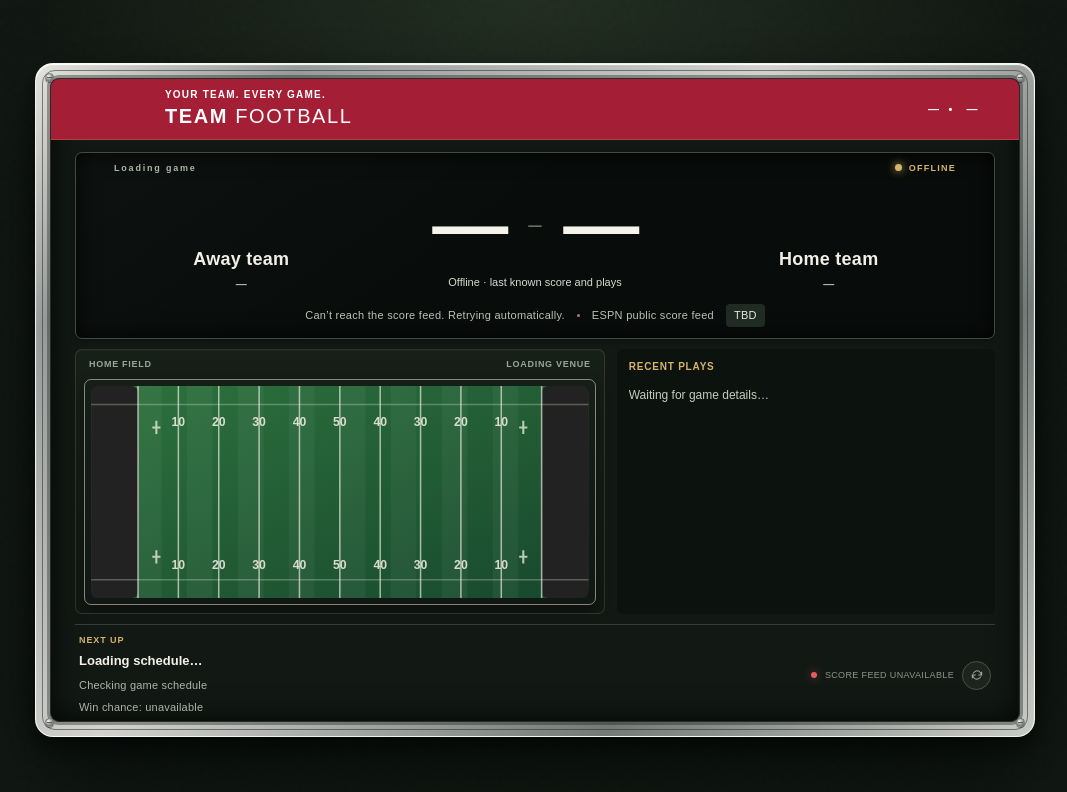
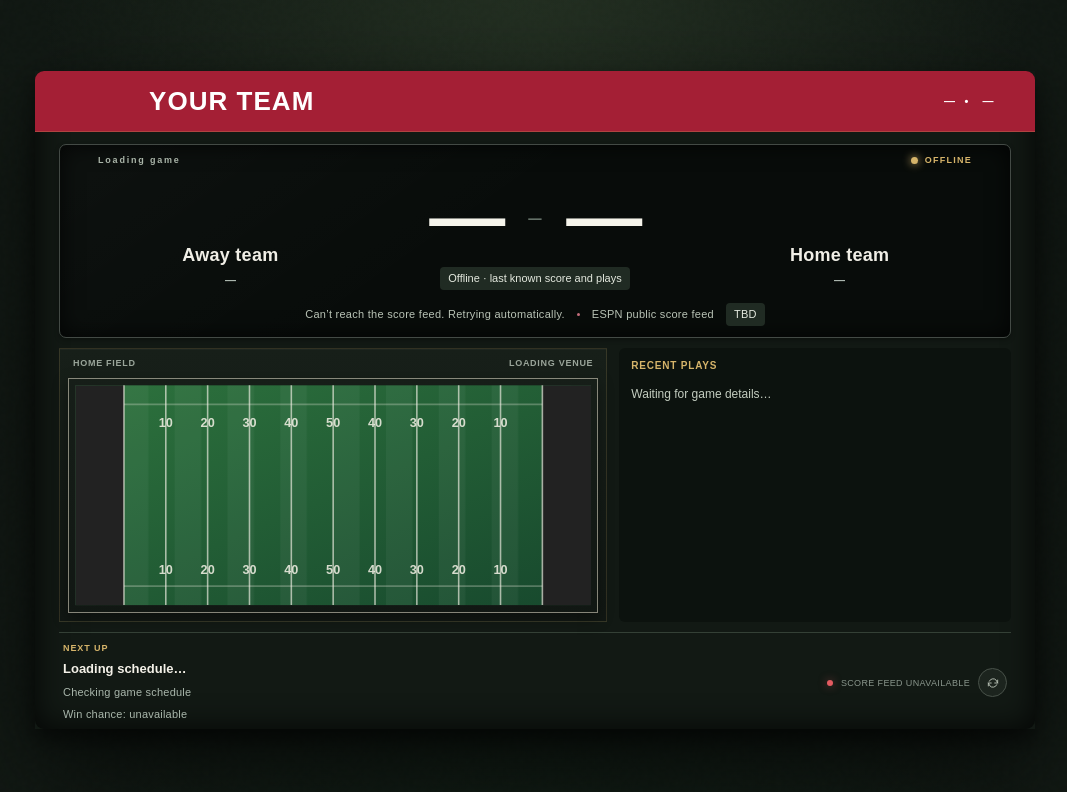
Before and after one commit to nicholasfrei/football-scoreboard, a website with bundled scripts: page public/index.html in a window 1280 px wide. Shown: the whole page, without its empty margins (105-1172 px from the left). Built offline with nearby package versions, Linux system fonts and the light colour scheme; files whose address does not match are found by name.

Commit message:
updating some of the styling

```diff
--- a/public/app.js
+++ b/public/app.js
@@ -1,5 +1,6 @@
 import { createHighlightTracker, highlightDuration, HIGHLIGHT_LABELS } from "./highlights.js";
 import { fieldBranding } from "./field-branding.js";
+import { possessionBranding } from "./possession-branding.js";
 
 const POLL_INTERVAL_MS = 30_000;
 let timeZone = "America/Chicago";
@@ -212,6 +213,10 @@ function updateField(game) {
 }
 
 function updatePossession(game) {
+  const branding = possessionBranding(game);
+  const detail = document.querySelector("#ball-detail");
+  detail.style.setProperty("--possession-color", branding.color);
+  detail.style.setProperty("--possession-ink", branding.ink);
   const home = game?.homeAway === "home" ? game.selectedTeam : game?.opponent;
   const away = game?.homeAway === "home" ? game.opponent : game?.selectedTeam;
   for (const [side, team] of [["home", home], ["away", away]]) {
--- a/public/index.html
+++ b/public/index.html
@@ -10,17 +10,12 @@
   </head>
   <body>
     <main class="mount" aria-label="Football scoreboard">
-      <div class="mount-screw screw-one" aria-hidden="true"></div>
-      <div class="mount-screw screw-two" aria-hidden="true"></div>
-      <div class="mount-screw screw-three" aria-hidden="true"></div>
-      <div class="mount-screw screw-four" aria-hidden="true"></div>
 
       <section class="display">
         <header class="brand-bar">
           <div id="brand-logo" class="brand-mark"></div>
           <div class="brand-copy">
-            <p id="brand-location" class="eyebrow">YOUR TEAM. EVERY GAME.</p>
-            <h1><strong id="brand-name">TEAM</strong> <span>FOOTBALL</span></h1>
+            <h1><strong id="brand-location">YOUR</strong> <strong id="brand-name">TEAM</strong></h1>
           </div>
           <div class="season-chip"><span id="league-name">—</span><span>•</span> <span id="season-year">—</span></div>
         </header>
@@ -116,13 +111,13 @@
                 <rect width="50" height="440" fill="#ffffff" opacity=".045" />
               </pattern>
             </defs>
-            <rect x="12" y="12" width="976" height="416" rx="18" fill="url(#turf)" />
-            <rect x="12" y="12" width="976" height="416" rx="18" fill="url(#mow-stripes)" />
-            <rect class="endzone" x="12" y="12" width="92" height="416" rx="12" />
-            <rect class="endzone" x="896" y="12" width="92" height="416" rx="12" />
+            <rect x="12" y="12" width="976" height="416" fill="url(#turf)" />
+            <rect x="12" y="12" width="976" height="416" fill="url(#mow-stripes)" />
+            <rect class="endzone" x="12" y="12" width="92" height="416" />
+            <rect class="endzone" x="896" y="12" width="92" height="416" />
             <g fill="none" stroke="#f4f1e6" stroke-opacity=".65" stroke-width="3">
               <path d="M104 12v416 M183.2 12v416 M262.4 12v416 M341.6 12v416 M420.8 12v416 M500 12v416 M579.2 12v416 M658.4 12v416 M737.6 12v416 M816.8 12v416 M896 12v416" />
-              <path d="M12 48h976 M12 392h976" stroke-opacity=".28" />
+              <path d="M104 48h792 M104 392h792" stroke-opacity=".28" />
             </g>
             <g fill="#f4f1e6" font-family="Arial, sans-serif" font-size="24" font-weight="700" text-anchor="middle" opacity=".86">
               <text x="183.2" y="90">10</text><text x="262.4" y="90">20</text><text x="341.6" y="90">30</text>
@@ -139,15 +134,12 @@
               <text id="endzone-mascot" x="942" y="230" transform="rotate(90 942 220)"></text>
             </g>
             <g id="first-down-marker" visibility="hidden" aria-label="Line to gain">
-              <line x1="0" y1="18" x2="0" y2="422" stroke="#ffda57" stroke-width="5" />
+              <line x1="0" y1="12" x2="0" y2="428" stroke="#ffda57" stroke-width="5" />
             </g>
             <g id="ball-marker" visibility="hidden" aria-label="Reported ball position">
-              <line x1="0" y1="18" x2="0" y2="422" stroke="#70c9ff" stroke-width="4" />
+              <line x1="0" y1="12" x2="0" y2="428" stroke="#70c9ff" stroke-width="4" />
               <ellipse cx="0" cy="220" rx="20" ry="12" fill="#6e331b" stroke="white" stroke-width="3" />
               <path d="M-10 220h20 M-5 215v10 M0 215v10 M5 215v10" stroke="white" stroke-width="2" />
-            </g>
-            <g fill="#f4f1e6" opacity=".75">
-              <path d="M140 80v26m-8-13h16 M140 334v26m-8-13h16 M860 80v26m-8-13h16 M860 334v26m-8-13h16" stroke="#f4f1e6" stroke-width="4" />
             </g>
           </svg>
         </section>
--- /dev/null
+++ b/public/possession-branding.js
@@ -0,0 +1,14 @@
+export function possessionBranding(game) {
+  const team = game?.state === "live"
+    ? [game.selectedTeam, game.opponent].find((team) => team?.id === game.possessionTeamId)
+    : null;
+  const color = team?.color;
+  if (!/^#[0-9a-f]{6}$/i.test(color ?? "")) return { color: "#202b23", ink: "#e4e9df" };
+
+  const channels = color.slice(1).match(/../g).map((channel) => {
+    const value = parseInt(channel, 16) / 255;
+    return value <= .04045 ? value / 12.92 : ((value + .055) / 1.055) ** 2.4;
+  });
+  const luminance = channels[0] * .2126 + channels[1] * .7152 + channels[2] * .0722;
+  return { color, ink: luminance > .179 ? "#000000" : "#FFFFFF" };
+}
--- a/public/styles.css
+++ b/public/styles.css
@@ -40,58 +40,17 @@ body::before {
   position: relative;
   width: min(100% - 48px, 1000px);
   margin: 32px auto;
-  padding: clamp(12px, 2vw, 21px);
-  border: 1px solid rgba(255, 255, 255, .85);
-  border-radius: 18px;
-  background: linear-gradient(135deg, #e4e3de, #969a98 16%, #d1d2ce 44%, #737a77 74%, #c9cbc6);
   box-shadow:
     0 38px 90px rgba(0, 0, 0, .58),
-    0 10px 20px rgba(0, 0, 0, .5),
-    inset 0 1px 1px #fff;
+    0 10px 20px rgba(0, 0, 0, .5);
 }
-
-.mount::before {
-  position: absolute;
-  inset: 6px;
-  border: 1px solid rgba(40, 45, 43, .55);
-  border-radius: 13px;
-  content: "";
-  pointer-events: none;
-}
-
-.mount-screw {
-  position: absolute;
-  z-index: 2;
-  width: 9px;
-  height: 9px;
-  border: 1px solid #737875;
-  border-radius: 50%;
-  background: radial-gradient(circle at 35% 30%, #f5f4ef, #8d928e 58%, #545a57);
-  box-shadow: 0 1px 1px rgba(0, 0, 0, .45);
-}
-
-.mount-screw::after {
-  position: absolute;
-  top: 3px;
-  left: 1px;
-  width: 5px;
-  height: 1px;
-  background: rgba(55, 60, 58, .75);
-  content: "";
-}
-
-.screw-one { top: 9px; left: 9px; }
-.screw-two { top: 9px; right: 9px; }
-.screw-three { bottom: 9px; left: 9px; }
-.screw-four { right: 9px; bottom: 9px; }
 
 .display {
   position: relative;
   overflow: hidden;
-  border: 1px solid #272e29;
   border-radius: 9px;
   background: #121914;
-  box-shadow: inset 0 0 30px rgba(0, 0, 0, .8), 0 0 0 3px rgba(24, 30, 26, .38);
+  box-shadow: inset 0 0 30px rgba(0, 0, 0, .8);
 }
 
 .brand-bar {
@@ -122,9 +81,9 @@ body::before {
 }
 
 .brand-copy { min-width: 0; }
-.brand-copy p, .brand-copy h1 { margin: 0; }
+.brand-copy h1 { margin: 0; }
 .eyebrow { color: var(--gold); font-size: 10px; font-weight: 700; letter-spacing: .12em; }
-.brand-copy h1 { margin-top: 5px; color: #fff; font-size: clamp(15px, 2vw, 20px); font-weight: 700; letter-spacing: .08em; }
+.brand-copy h1 { overflow: hidden; color: #fff; font-size: clamp(16px, 2.5vw, 26px); font-weight: 700; letter-spacing: .04em; text-overflow: ellipsis; text-transform: uppercase; white-space: nowrap; }
 .brand-copy h1 span { color: #c7c9c0; font-weight: 500; }
 .season-chip { margin-left: auto; color: #d4d6ce; font-size: 11px; font-weight: 800; letter-spacing: .14em; }
 .season-chip span { padding: 0 4px; color: #ffffff; }
@@ -192,14 +151,13 @@ body::before {
   margin: clamp(12px, 2vw, 19px) clamp(12px, 2.5vw, 24px) 0;
   padding: 12px 8px 8px;
   border: 1px solid rgba(214, 180, 106, .17);
-  border-radius: 7px;
   background: linear-gradient(180deg, #171f19, #111713);
   box-shadow: inset 0 1px rgba(255, 255, 255, .03);
 }
 
 .field-heading { display: flex; align-items: center; justify-content: space-between; color: #9aa59a; font-size: 9px; font-weight: 700; letter-spacing: .08em; }
 .field-heading { padding: 0 5px 8px; }
-.football-field { display: block; width: 100%; height: auto; max-height: 320px; border: 1px solid rgba(229, 225, 205, .55); border-radius: 7px; box-shadow: 0 5px 14px rgba(0, 0, 0, .35); }
+.football-field { display: block; width: 100%; height: auto; max-height: 320px; border: 1px solid rgba(229, 225, 205, .55); box-shadow: 0 5px 14px rgba(0, 0, 0, .35); }
 
 .footer-bar {
   display: grid;
@@ -291,8 +249,8 @@ body::before {
 .demo-buttons button:hover, .demo-buttons a:hover { border-color: #f6d792; }
 .demo-buttons button:disabled { opacity: .5; cursor: default; }
 .demo-controls progress { width: 100%; height: 4px; accent-color: #d6b46a; }
-.ball-detail { color: #d3dccf; font-size: 11px; line-height: 1.5; text-align: center; margin: 8px 0 3px; }
-.down-distance.is-fourth-down { color: #f56367; font-weight: 700; }
+.ball-detail { width: fit-content; max-width: 100%; padding: 3px 8px; border-radius: 4px; background: var(--possession-color, #202b23); color: var(--possession-ink, #e4e9df); font-size: 11px; line-height: 1.5; text-align: center; margin: 8px auto 3px; }
+.down-distance.is-fourth-down { font-weight: 700; }
 .play-panel { margin: 16px 24px 0; padding: 12px 16px; background: #0c120e; border-radius: 6px; }
 .play-panel h2 { margin: 0 0 8px; color: var(--gold); font-size: 10px; font-weight: 700; letter-spacing: .08em; }
 #recent-plays { max-height: 126px; overflow-y: auto; list-style: none; margin: 0; padding: 0; }
@@ -300,7 +258,7 @@ body::before {
 #recent-plays li span:first-child { flex: 0 0 78px; color: #98b398; font-variant-numeric: tabular-nums; }
 #recent-plays .scoring-play { color: #f6d792; }
 @media (min-width: 700px) {
-  .mount { margin-block: 8px; padding: 14px; }
+  .mount { margin-block: 8px; }
   .brand-bar { min-height: 60px; padding-block: 10px; }
   .score-panel { margin-top: 12px; padding-block: 12px; }
   .matchup { padding-block: 10px; }
@@ -330,11 +288,10 @@ body::before {
 
 @media (max-width: 560px) {
   body { place-items: start center; }
-  .mount { width: calc(100% - 22px); margin: 11px auto; padding: 10px; border-radius: 14px; }
-  .mount::before { inset: 4px; }
+  .mount { width: calc(100% - 22px); margin: 11px auto; }
   .brand-bar { min-height: 64px; gap: 10px; padding-inline: 14px; }
   .brand-mark { flex-basis: 34px; width: 34px; height: 34px; font-size: 21px; }
-  .brand-copy h1 { letter-spacing: .08em; }
+  .brand-copy h1 { letter-spacing: .02em; }
   .season-chip { font-size: 9px; }
   .matchup { grid-template-columns: minmax(74px, 1fr) auto minmax(74px, 1fr); gap: 8px; }
   .score-number { font-size: clamp(36px, 10vw, 48px); }
@@ -342,7 +299,7 @@ body::before {
   #away-team { grid-area: 1 / 1; }
   #home-team { grid-area: 1 / 3; }
   .score-readout { grid-area: 1 / 2; }
-  .ball-detail { grid-column: 1 / -1; grid-row: 2; margin: 0; }
+  .ball-detail { grid-column: 1 / -1; grid-row: 2; margin: 0; justify-self: center; }
   .score-readout { grid-template-columns: 14px auto auto auto 14px; gap: 4px; }
   .score-divider { font-size: 16px; }
   .team-name { font-size: 12px; letter-spacing: 0; }
--- a/server.js
+++ b/server.js
@@ -54,7 +54,7 @@ function sendJson(response, statusCode, value) {
 
 async function serveStatic(pathname, response) {
   const asset = pathname === "/" ? "index.html" : pathname.slice(1);
-  if (!new Set(["index.html", "app.js", "highlights.js", "field-branding.js", "demo.js", "styles.css", "assets/arkansas.png", "assets/vanderbilt.png", "assets/cowboys.png", "assets/eagles.png"]).has(asset)) {
+  if (!new Set(["index.html", "app.js", "highlights.js", "field-branding.js", "possession-branding.js", "demo.js", "styles.css", "assets/arkansas.png", "assets/vanderbilt.png", "assets/cowboys.png", "assets/eagles.png"]).has(asset)) {
     response.writeHead(404);
     response.end("Not found");
     return;
```
Also changed, not shown: test/field-markers.test.js (added, +34 -0 lines), test/possession-branding.test.js (added, +30 -0 lines), test/static-assets.test.js (added, +40 -0 lines).
